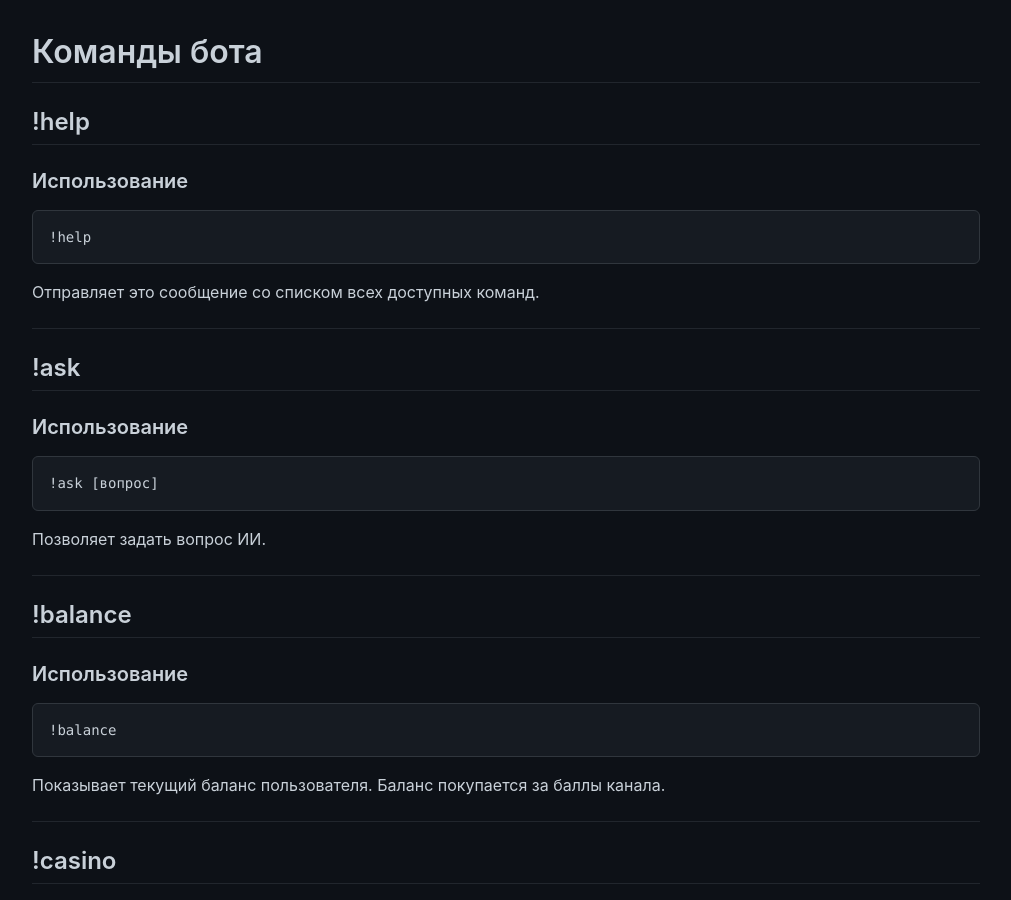
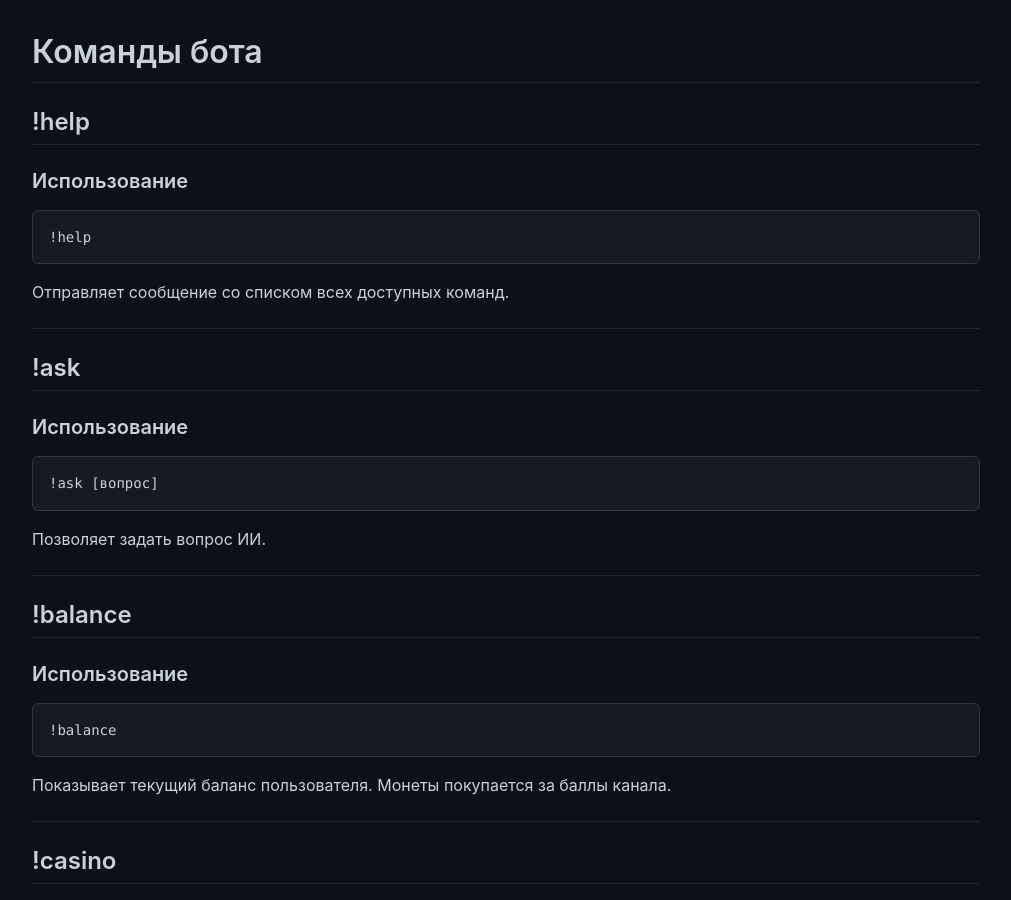
Before and after one commit to FeeFort/FeeFort.github.io, a Jekyll site: the page built from index.md, in a window 1280 px wide and 900 px high. Shown: the whole window, without its empty margins (134-1145 px from the left). Built offline with Jekyll 4.4.1, drawn with Linux system fonts in a browser that asks for light colours.

Commit message:
Update index.md

````diff
--- a/index.md
+++ b/index.md
@@ -12,7 +12,7 @@ title: Команды бота
 ```
 !help
 ```
-Отправляет это сообщение со списком всех доступных команд.
+Отправляет сообщение со списком всех доступных команд.
 
 ---
 
@@ -36,7 +36,7 @@ title: Команды бота
 !balance
 ```
 
-Показывает текущий баланс пользователя. Баланс покупается за баллы канала.
+Показывает текущий баланс пользователя. Монеты покупается за баллы канала.
 
 ---
 
````
